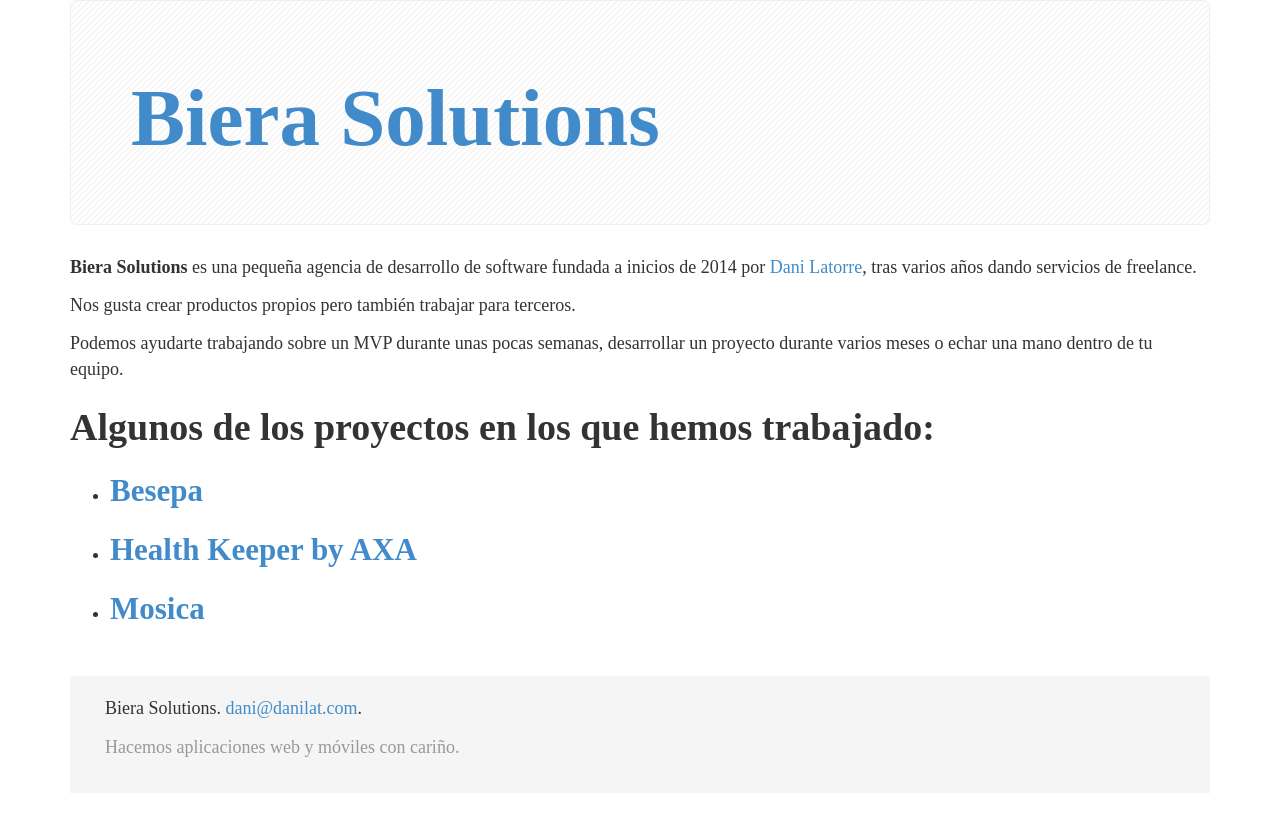
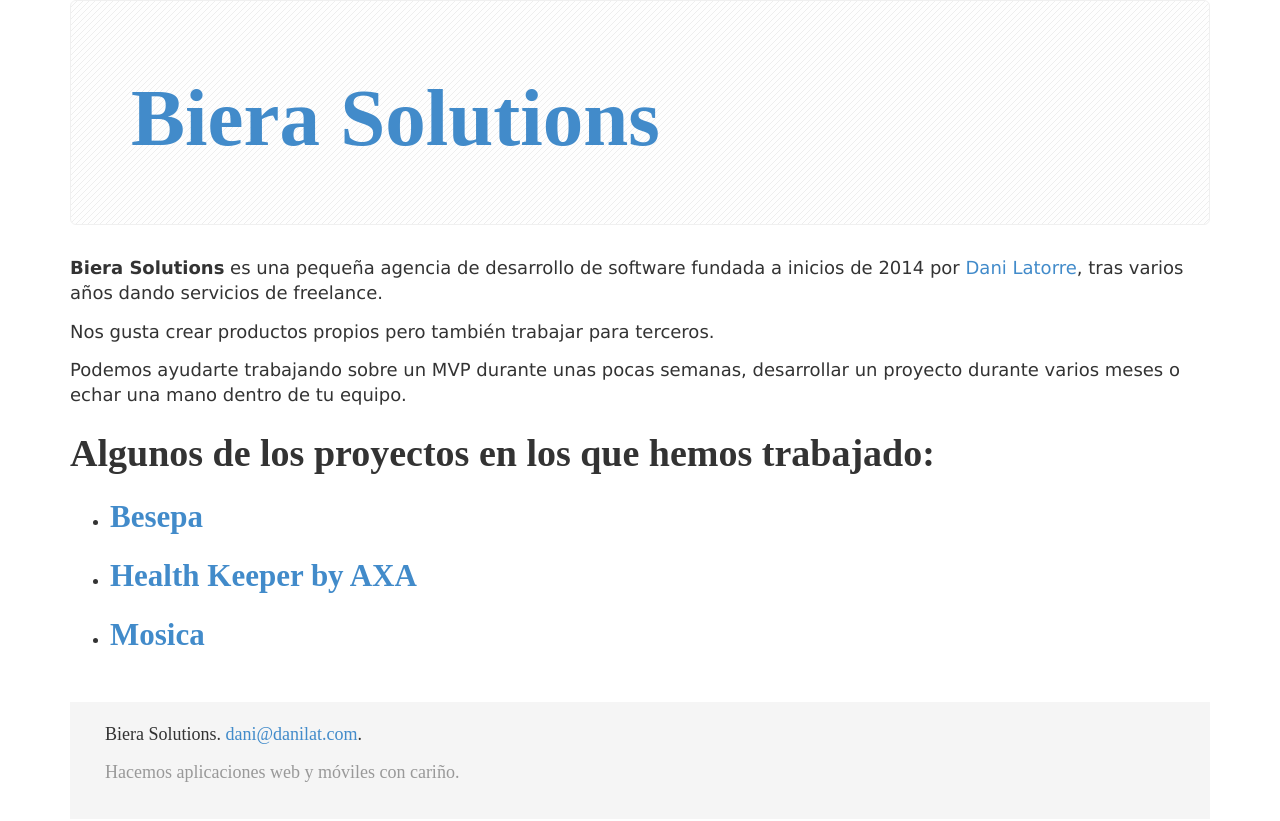
Before and after one commit to bierasolutions/bierasolutions.github.io, a Jekyll site: the page built from index.html, in a window 1280 px wide. Shown: the top 821 px of the page. Built offline with Jekyll 4.4.1, drawn with Linux system fonts in a browser that asks for light colours; some web fonts are replaced.

Commit message:
for large content text now we use verdana font family to improve the readability

```diff
--- a/_layouts/page.html
+++ b/_layouts/page.html
@@ -7,7 +7,7 @@
     <h1 class="post-title">{{ page.title }}</h1>
   </header>
 
-  <article class="post-content">
+  <article class="content-text">
     {{ content }}
   </article>
 
--- a/index.html
+++ b/index.html
@@ -3,7 +3,7 @@
 ---
 
 <div class="home">
-  <div>
+  <div class="content-text">
     <p><b>Biera Solutions</b> es una pequeña agencia de desarrollo de software fundada a inicios de 2014 por <a href="http://www.danilat.com">Dani Latorre</a>, tras varios años dando servicios de freelance. </p>
 
     <p>Nos gusta crear productos propios pero también trabajar para terceros.</p>
```
Also changed, not shown: css/bootsketch.css.
